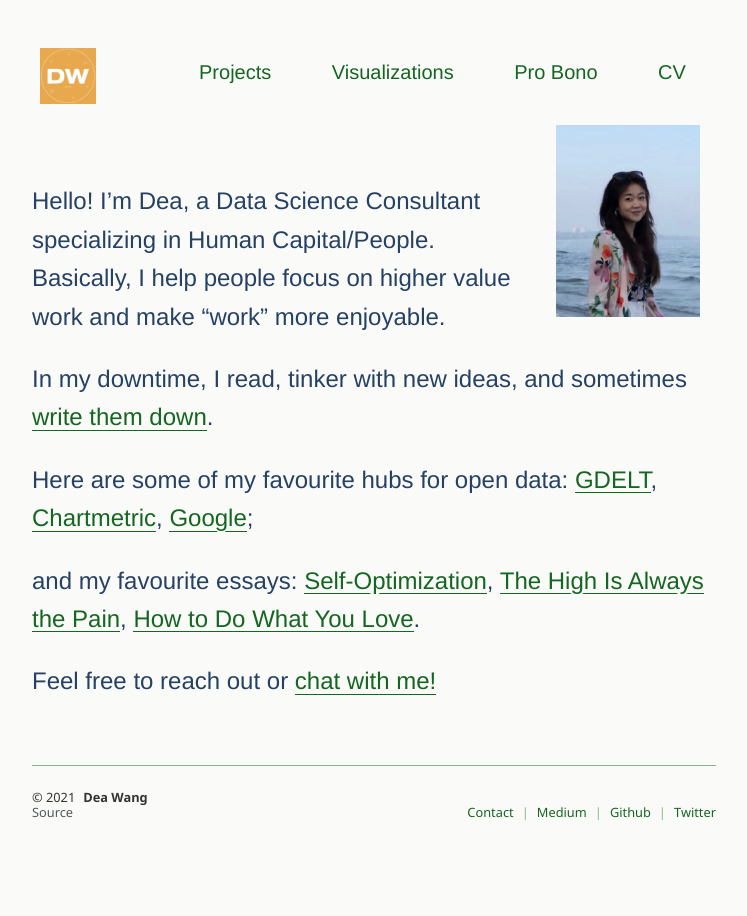
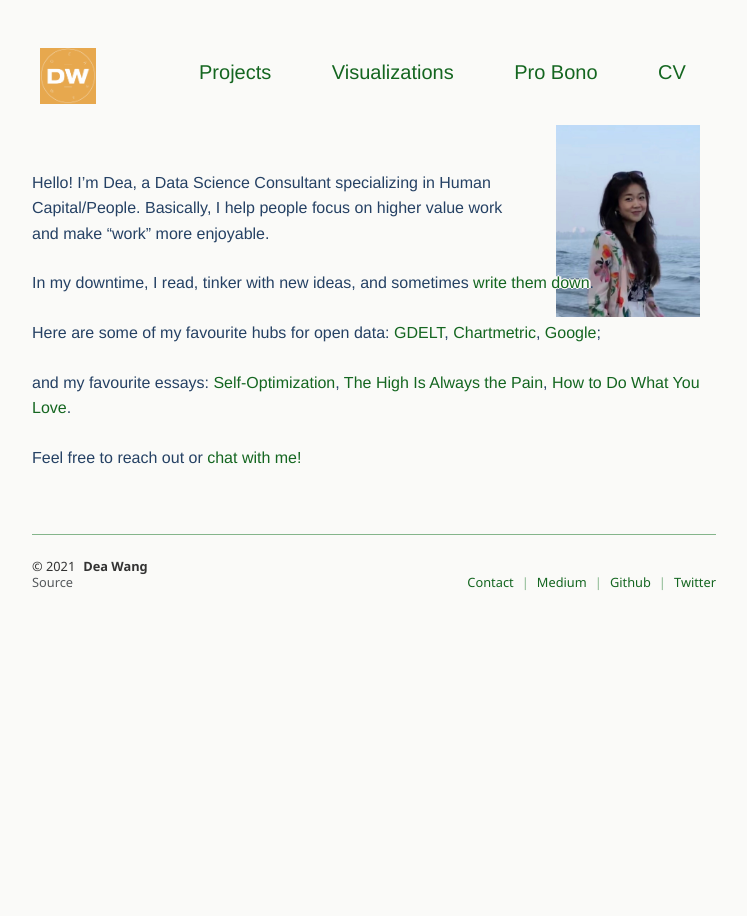
Before and after one commit to deawyk/deawyk.github.io, a Jekyll site: the page built from index.md, in a window 1280 px wide. Shown: the whole page, without its empty margins (266-1013 px from the left). Built offline with Jekyll 4.4.1, drawn with Linux system fonts in a browser that asks for light colours.

Commit message:
Update _text.scss

```diff
--- a/_sass/_text.scss
+++ b/_sass/_text.scss
@@ -27,7 +27,7 @@ h6 { font-size: $fs-h6; }
 
 // TEXT - UTILS ------------------
 .lead {
-  font-size: 0.8rem;
+  font-size: 1.25rem;
   line-height: 1.6;
   p { margin-bottom: 1.5rem; }
 }
@@ -49,7 +49,7 @@ small,
 }
 
 @include mq-up(md) {
-  .lead { font-size: 1.5rem; }
+  .lead { font-size: 1.0rem; }
 }
 
 // TEXT - CODE ------------------
```
